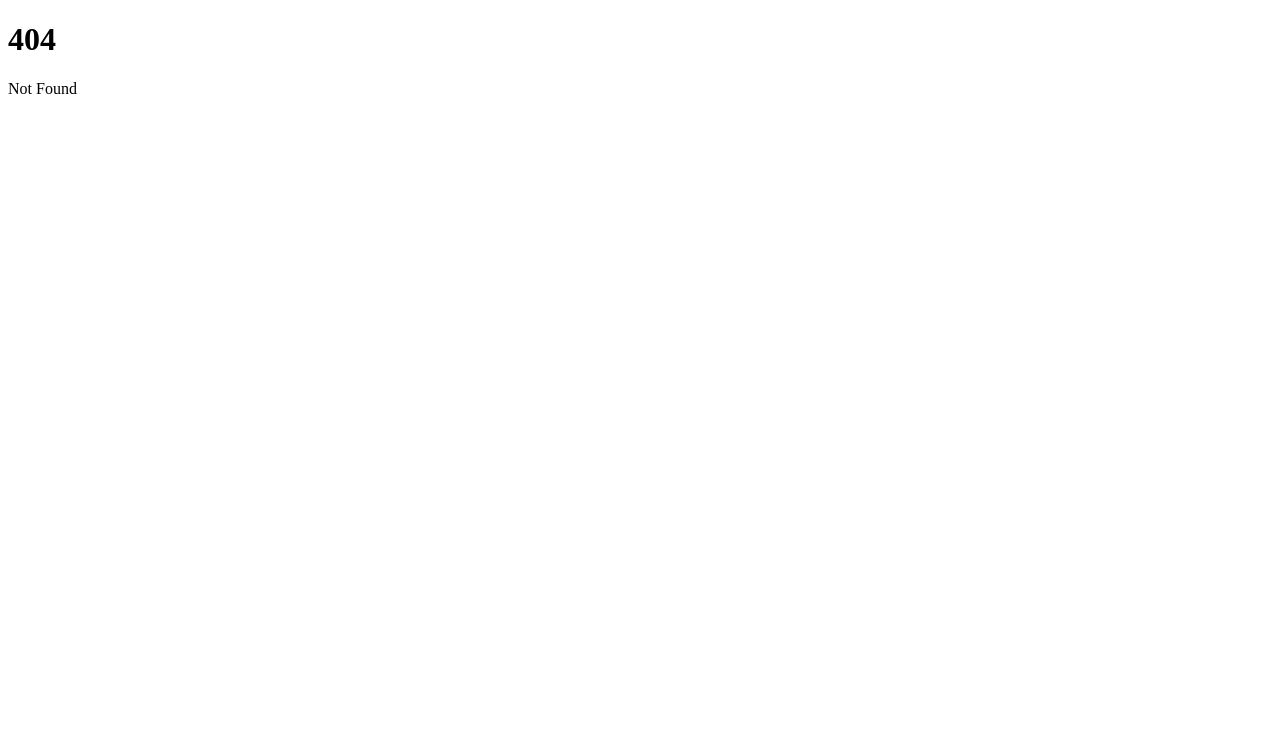
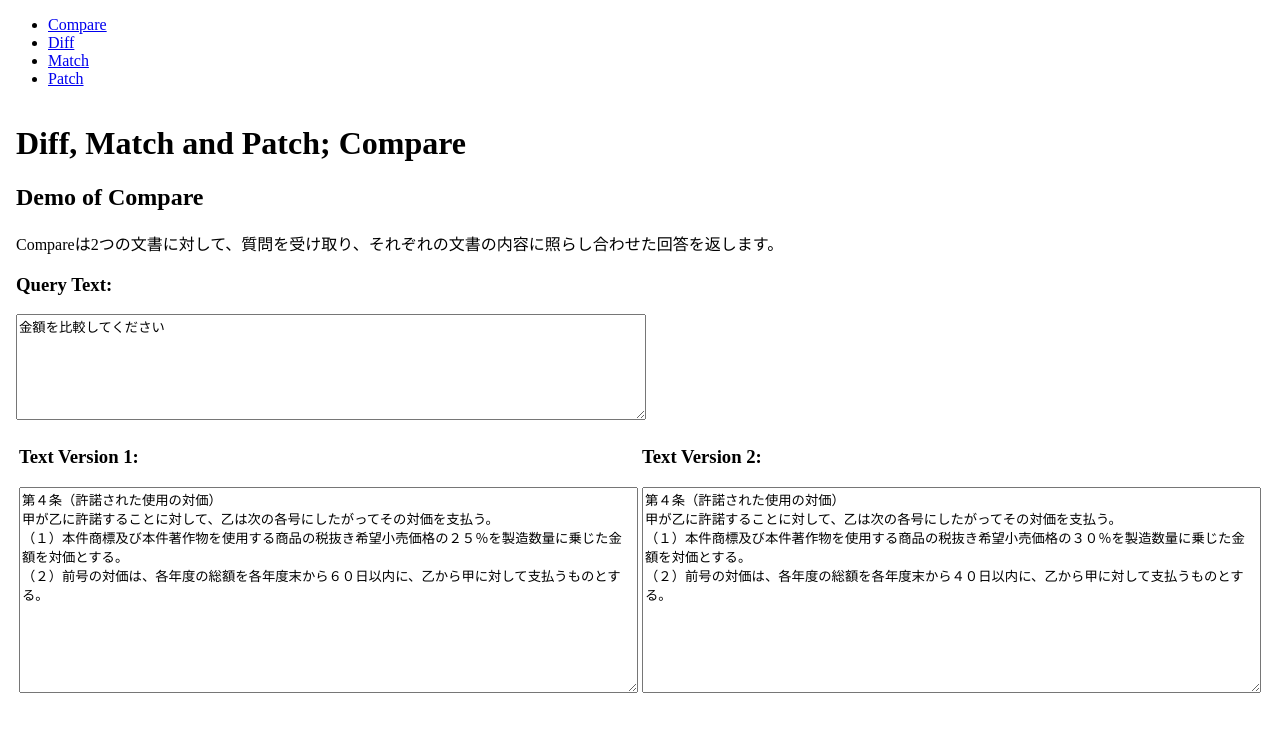
Before and after one commit to kzinmr/doccomp, a SvelteKit app: page /compare in a window 1280 px wide. Before the commit this address had no page. Shown: the top 732 px of the page. Built offline with nearby package versions, Linux system fonts and the light colour scheme; no server answers.

Commit message:
add langchain action

```diff
--- a/package.json
+++ b/package.json
@@ -16,11 +16,14 @@
 	},
 	"dependencies": {
 		"diff-match-patch": "^1.0.5",
+		"gpt-tokenizer": "^2.1.1",
+		"langchain": "0.0.132",
 		"marked": "7.0.4"
 	},
 	"devDependencies": {
 		"@playwright/test": "^1.28.1",
 		"@sveltejs/adapter-auto": "^2.0.0",
+		"@sveltejs/adapter-cloudflare": "^2.3.2",
 		"@sveltejs/kit": "^1.20.4",
 		"@typescript-eslint/eslint-plugin": "^5.45.0",
 		"@typescript-eslint/parser": "^5.45.0",
@@ -34,7 +37,8 @@
 		"tslib": "^2.4.1",
 		"typescript": "^5.0.0",
 		"vite": "^4.4.2",
-		"vitest": "^0.32.2"
+		"vitest": "^0.32.2",
+		"wrangler": "^3.5.1"
 	},
 	"type": "module"
 }
--- /dev/null
+++ b/src/lib/utils/tokenizer.ts
@@ -0,0 +1,6 @@
+import { encode } from 'gpt-tokenizer';
+
+export default function getNTokens(input: string): number {
+  const tokens = encode(input);
+  return tokens.length;
+}
--- a/src/routes/+page.svelte
+++ b/src/routes/+page.svelte
@@ -2,6 +2,7 @@
     <title>Diff, Match and Patch</title>
     <nav>
       <ul class="header-links">
+        <li><a href="/compare">Compare</a></li>
         <li><a href="/diff">Diff</a></li>
         <li><a href="/match">Match</a></li>
         <li><a href="/patch">Patch</a></li>
--- /dev/null
+++ b/src/routes/compare/+page.server.ts
@@ -0,0 +1,73 @@
+import { fail } from '@sveltejs/kit';
+import type { Actions, RequestEvent } from '@sveltejs/kit';
+import { OPENAI_API_KEY } from "$env/static/private";
+import getNTokens from '$lib/utils/tokenizer';
+import { OpenAIEmbeddings } from "langchain/embeddings/openai";
+import { MemoryVectorStore } from "langchain/vectorstores/memory";
+import { OpenAI } from "langchain/llms/openai";
+import { RetrievalQAChain } from "langchain/chains";
+import { Document } from "langchain/document";
+
+export const actions: Actions = {
+  default: async (event: RequestEvent) => {
+    try {
+      if (!OPENAI_API_KEY) {
+        throw new Error('OPENAI_API_KEY env variable not set');
+      }
+      const openaikey = OPENAI_API_KEY;
+
+      let tokenCount = 0;
+      const data = await event.request.formData();
+      const question = data.get('question')?.toString() ?? "";
+      tokenCount += getNTokens(question);
+      const text1: string = data.get('doc1')?.toString() ?? "";
+      tokenCount += getNTokens(text1);
+      const text2: string = data.get('doc2')?.toString() ?? "";
+      tokenCount += getNTokens(text2);
+      if (tokenCount > 16000) {
+        console.error("Too many tokens", tokenCount);
+        throw new Error('Too many tokens');
+      }
+      const comparison = data.get('comparison')?.toString() ?? "";
+      if (comparison === "concat") {
+        const doc1 = new Document({ pageContent: text1, metadata: { source: "1" } });
+        const doc2 = new Document({ pageContent: text2, metadata: { source: "2" } });
+        const docs: Document[] = [doc1, doc2];
+        try {
+          const start_embed = new Date().getTime();
+          const embeddings = new OpenAIEmbeddings({ openAIApiKey: openaikey});
+          const store = await MemoryVectorStore.fromDocuments(docs, embeddings);
+          const elapsed_embed = (new Date().getTime() - start_embed);
+          try {
+            const start_chain = new Date().getTime();
+            const model = new OpenAI({ openAIApiKey: openaikey});
+            const chain = RetrievalQAChain.fromLLM(model, store.asRetriever());
+            const res = await chain.call({
+              query: question,
+            });
+            const elapsed_chain = (new Date().getTime() - start_chain);
+            const answer: string = res.text;
+            return {
+              answer: answer,
+              elapsed_embed: elapsed_embed,
+              elapsed_chain: elapsed_chain,
+            }
+          } catch(e) {
+            console.error(e);
+            console.error("failed to call LLM chain");
+          }
+        } catch(e) {
+          console.error("failed to create vector store");
+        }
+      } else if (comparison === "function_calling") {
+        alert("Function Calling is not implemented yet.");
+      } else {
+        console.error("Comparison", comparison, event, data);
+      }
+    } catch(e) {
+      return fail(500, {
+        incorrect: true
+      });
+    }
+  }
+}
--- /dev/null
+++ b/src/routes/compare/+page.svelte
@@ -0,0 +1,126 @@
+<script lang="ts">
+  import { afterUpdate } from 'svelte';
+  import { enhance } from '$app/forms';
+  import type { ActionData, Snapshot } from './$types';
+  import { marked } from 'marked';
+
+  let query = "金額を比較してください"
+  let text1 = `第４条（許諾された使用の対価）
+甲が乙に許諾することに対して、乙は次の各号にしたがってその対価を支払う。
+（１）本件商標及び本件著作物を使用する商品の税抜き希望小売価格の２５％を製造数量に乗じた金額を対価とする。
+（２）前号の対価は、各年度の総額を各年度末から６０日以内に、乙から甲に対して支払うものとする。
+`;
+  let text2 = `第４条（許諾された使用の対価）
+甲が乙に許諾することに対して、乙は次の各号にしたがってその対価を支払う。
+（１）本件商標及び本件著作物を使用する商品の税抜き希望小売価格の３０％を製造数量に乗じた金額を対価とする。
+（２）前号の対価は、各年度の総額を各年度末から４０日以内に、乙から甲に対して支払うものとする。
+`;
+  type compareMethod = "function_calling" | "concat";
+  let comparison: compareMethod;
+  $: ready = query.length > 0 && text1.length > 0 && text2.length > 0 && comparison;
+  let formLoading = false;
+  export let form: ActionData = null;
+
+  export const snapshot: Snapshot = {
+    capture: () => ({query, text1, text2}),
+    restore: (values) => ({query, text1, text2} = values),
+  };
+
+  let element: HTMLDivElement;
+  afterUpdate(() => {
+    if (formLoading || form && form.answer !== undefined){
+      scrollToBottom(element);
+    }
+  })
+  const scrollToBottom = async (node: HTMLDivElement) => {
+    node.scroll({ top: node.scrollHeight, behavior: 'smooth' });
+  }
+</script>
+
+<header class="header">
+  <title>Diff, Match and Patch; Compare</title>
+  <nav>
+    <ul class="header-links">
+      <li><a href="/compare">Compare</a></li>
+      <li><a href="/diff">Diff</a></li>
+      <li><a href="/match">Match</a></li>
+      <li><a href="/patch">Patch</a></li>
+    </ul>
+  </nav>
+</header>
+<body>
+  <div bind:this={element} style="height:600px;overflow:auto;">
+    <h1> Diff, Match and Patch; Compare </h1>
+    <h2> Demo of Compare </h2>
+    <p>
+      Compareは2つの文書に対して、質問を受け取り、それぞれの文書の内容に照らし合わせた回答を返します。
+    </p>
+
+    <form method="POST" use:enhance={() => {
+        formLoading = true; // instead of {#await} Loading ...
+        return async ({ update }) => {
+          formLoading = false;
+          // See. https://github.com/sveltejs/kit/pull/7326
+          update({ reset: false });
+        };
+    }}>
+      <h3> Query Text: </h3>
+      <textarea bind:value={query} id="query-textarea" name="query" />
+
+      <table width="100%">
+        <td width="50%">
+          <h3> Text Version 1: </h3>
+          <textarea bind:value={text1} rows=10 name="doc1" />
+        </td>
+        <td width="50%">
+          <h3> Text Version 2: </h3>
+          <textarea bind:value={text2} rows=10 name="doc2" />
+        </td>
+      </table>
+
+      <h3>Comparison Mode:</h3>
+      2文書の比較を行うにあたり、LLMへの問いかけ方を選択します。
+      <dl>
+          <dt>
+          <label>
+              <input type="radio" bind:group={comparison} name="comparison" value={"function_calling"} />
+              Function Calling
+          </label>
+          </dt>
+          <dd>
+            各文書ごとに個別のベクターストア(Tools)を用意し、各々にFCとして問いかけた結果をaggregateして返す。
+          </dd>
+          <dt>
+          <label>
+              <input type="radio" bind:group={comparison} name="comparison" value={"concat"} />
+              Concatenate and Complete
+          </label>
+          </dt>
+          <dd>
+            各文書を単一ベクターストアに格納し、単純なRAG QAとして問いかけた結果を返す。
+          </dd>
+      </dl>
+
+      <button disabled={!ready} type="submit"> Submit </button>
+    </form>
+
+    {#if formLoading}
+      Loading...
+    {:else if form && form.answer !== undefined}
+      <div id="outputdiv">{@html marked(form.answer)}</div>
+      <div>Embed time: {(form.elapsed_embed / 1000).toFixed(1)}s</div>
+      <div>Chain time: {(form.elapsed_chain / 1000).toFixed(1)}s</div>
+    {/if}
+  </div>
+</body>
+
+<style>
+  textarea {
+	width: 99%;
+	height: 200px;
+  }
+  #query-textarea {
+	width: 50%;
+	height: 100px;
+  }
+</style>
--- a/svelte.config.js
+++ b/svelte.config.js
@@ -1,17 +1,16 @@
-import adapter from '@sveltejs/adapter-auto';
+import adapter from '@sveltejs/adapter-cloudflare';
 import { vitePreprocess } from '@sveltejs/kit/vite';
 
 /** @type {import('@sveltejs/kit').Config} */
 const config = {
-	// Consult https://kit.svelte.dev/docs/integrations#preprocessors
-	// for more information about preprocessors
 	preprocess: vitePreprocess(),
-
 	kit: {
-		// adapter-auto only supports some environments, see https://kit.svelte.dev/docs/adapter-auto for a list.
-		// If your environment is not supported or you settled on a specific environment, switch out the adapter.
-		// See https://kit.svelte.dev/docs/adapters for more information about adapters.
-		adapter: adapter()
+		adapter: adapter({
+			routes: {
+			  include: ['/*'],
+			  exclude: ['<all>']
+			}
+		})
 	}
 };
 
```
Also changed, not shown: 2 other files (tests, documents, lock files or other folders).
